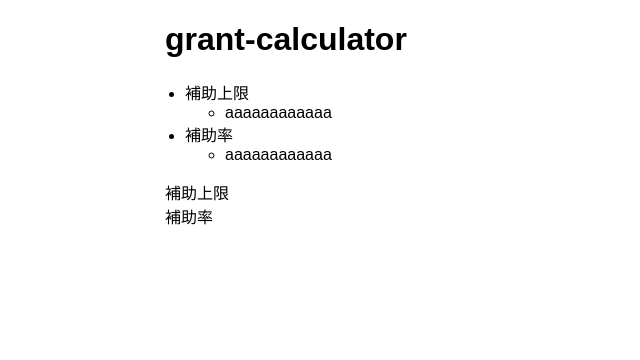
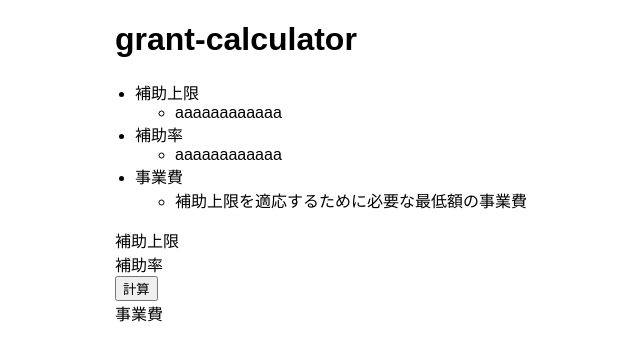
Before and after one commit to wasabina67/grant-calculator, a React (Create React App) app: page / in a window 1280 px wide. Shown: the top 360 px of the page, without its empty margins (275-915 px from the left). Built offline with nearby package versions, Linux system fonts and the light colour scheme.

Commit message:
Update src/App.js

```diff
--- a/src/App.js
+++ b/src/App.js
@@ -1,6 +1,6 @@
 function App() {
   return (
-    <div style={{ maxWidth: "400px", margin: "0 auto", fontFamily: "Arial, sans-serif" }}>
+    <div style={{ maxWidth: "500px", margin: "0 auto", fontFamily: "Arial, sans-serif" }}>
       <h1>grant-calculator</h1>
       <ul style={{ padding: "0px 0px 0px 20px" }}>
         <li>補助上限</li>
@@ -11,9 +11,23 @@ function App() {
         <ul>
           <li>aaaaaaaaaaaa</li>
         </ul>
+        <li>事業費</li>
+        <ul>
+          <li>補助上限を適応するために必要な最低額の事業費</li>
+        </ul>
       </ul>
-      <div>補助上限</div>
-      <div>補助率</div>
+      <div>
+        補助上限
+      </div>
+      <div>
+        補助率
+      </div>
+      <button>
+        計算
+      </button>
+      <div>
+        事業費
+      </div>
     </div>
   );
 }
```
